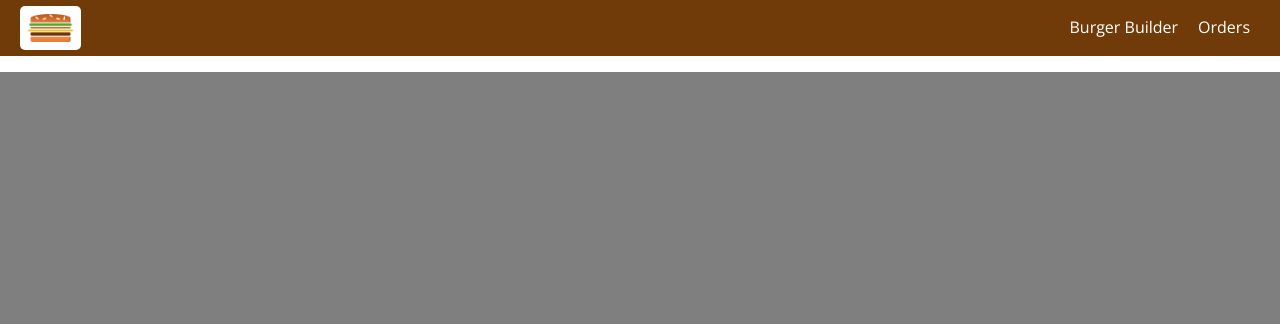
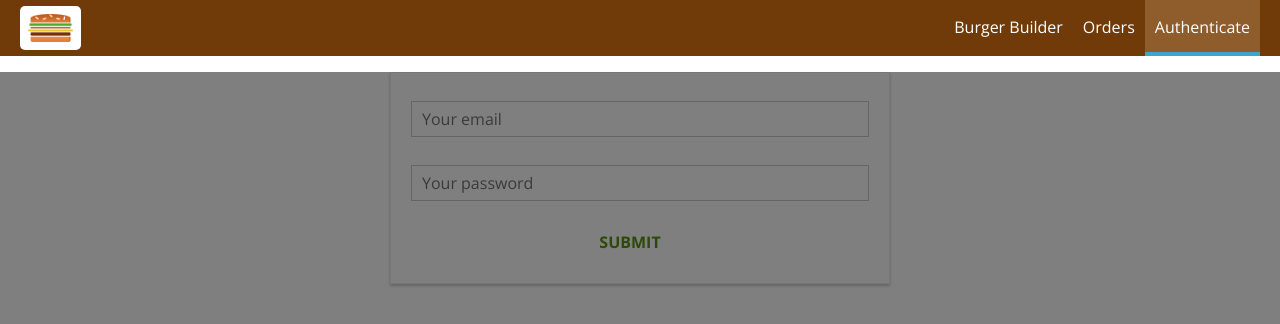
Before and after one commit to inder-dev/burger-builder, a React app: page /auth in a window 1280 px wide. Shown: the top 324 px of the page. Built offline with nearby package versions, Linux system fonts and the light colour scheme.

Commit message:
Created login form and its validations, added to routes and navigation too

```diff
--- a/src/App.js
+++ b/src/App.js
@@ -3,6 +3,7 @@
 import BurgerBuilder from './containers/BurgerBuilder/BurgerBuilder';
 import Checkout from './containers/Checkout/Checkout';
 import Orders from './containers/Orders/Orders';
+import Auth from './containers/Auth/Auth';
 
 import { Route, Switch } from 'react-router-dom';
 
@@ -14,6 +15,7 @@
         <Switch>
             <Route path="/checkout" component={Checkout} />
             <Route path="/orders" component={Orders} />
+            <Route path="/auth" component={Auth} />
             <Route path="/" exact component={BurgerBuilder} />
         </Switch>
     </Layout>
--- a/src/components/Navigation/NavigationItems/NavigationItems.js
+++ b/src/components/Navigation/NavigationItems/NavigationItems.js
@@ -6,6 +6,7 @@
     <ul className={classes.NavigationItems}>
         <NavigationItem link="/" exact>Burger Builder</NavigationItem>
         <NavigationItem link="/orders">Orders</NavigationItem>
+        <NavigationItem link="/auth">Authenticate</NavigationItem>
     </ul>
 );
 
--- /dev/null
+++ b/src/containers/Auth/Auth.css
@@ -0,0 +1,15 @@
+.Auth {
+    margin: 20px auto;
+    width: 80%;
+    text-align: center;
+    box-shadow: 0 2px 3px #ccc;
+    border: 1px solid #eee;
+    padding: 10px;
+    box-sizing: border-box;
+}
+
+@media (min-width: 600px) {
+    .Auth {
+        width: 500px;
+    }
+}
--- /dev/null
+++ b/src/containers/Auth/Auth.js
@@ -0,0 +1,110 @@
+import React, { Component } from 'react';
+
+import Input from '../../components/UI/Input/Input';
+import Button from '../../components/UI/Button/Button';
+import classes from './Auth.css';
+
+class Auth extends Component {
+    state = {
+        controls: {
+            email: {
+                elementType: 'input',
+                elementConfig: {
+                    type: 'email',
+                    placeholder: 'Your email'
+                },
+                value: '',
+                validation: {
+                    required: true,
+                    isEmail: true
+                },
+                valid: false,
+                touched: false
+            },
+            password: {
+                elementType: 'input',
+                elementConfig: {
+                    type: 'password',
+                    placeholder: 'Your password'
+                },
+                value: '',
+                validation: {
+                    required: true,
+                    minLength: 6
+                },
+                valid: false,
+                touched: false
+            }
+        }
+    }
+
+    checkValidity(value, rules) {
+        let isValid = true;
+
+        if (rules.required) {
+            isValid = value.trim() !== '' && isValid;
+        }
+
+        if (rules.minLength) {
+            isValid = value.length >= rules.minLength && isValid;
+        }
+
+        if (rules.maxLength) {
+            isValid = value.length <= rules.maxLength && isValid;
+        }
+
+        if (rules.isEmail) {
+            var pattern = /^(([^<>()\[\]\.,;:\s@\"]+(\.[^<>()\[\]\.,;:\s@\"]+)*)|(\".+\"))@(([^<>()[\]\.,;:\s@\"]+\.)+[^<>()[\]\.,;:\s@\"]{2,})$/i;
+            isValid = pattern.test(value) && isValid;
+        }
+
+        return isValid;
+    }
+
+    inputChangedHandler = (event, controlName) => {
+        const updatedControls = {
+            ...this.state.controls,
+            [controlName]: {
+                ...this.state.controls[controlName],
+                value: event.target.value,
+                valid: this.checkValidity(event.target.value, this.state.controls[controlName].validation),
+                touched: true
+            }
+        };
+        this.setState({controls: updatedControls});
+    }
+
+    render () {
+        const formElementArray = [];
+        for (let key in this.state.controls) {
+            formElementArray.push({
+                id: key,
+                config: this.state.controls[key]
+            });
+        }
+
+        const form = formElementArray.map(formElement => (
+            <Input
+                key={formElement.id}
+                elementType={formElement.config.elementType}
+                elementConfig={formElement.config.elementConfig}
+                value={formElement.config.value}
+                invalid={!formElement.config.valid}
+                shouldValidate={formElement.config.validation}
+                touched={formElement.config.touched}
+                changed={(event) => this.inputChangedHandler(event, formElement.id)}
+            />
+        ));
+
+        return (
+            <div className={classes.Auth}>
+                <form>
+                    {form}
+                    <Button btnType="Success">SUBMIT</Button>
+                </form>
+            </div>
+        );
+    }
+}
+
+export default Auth;
```
